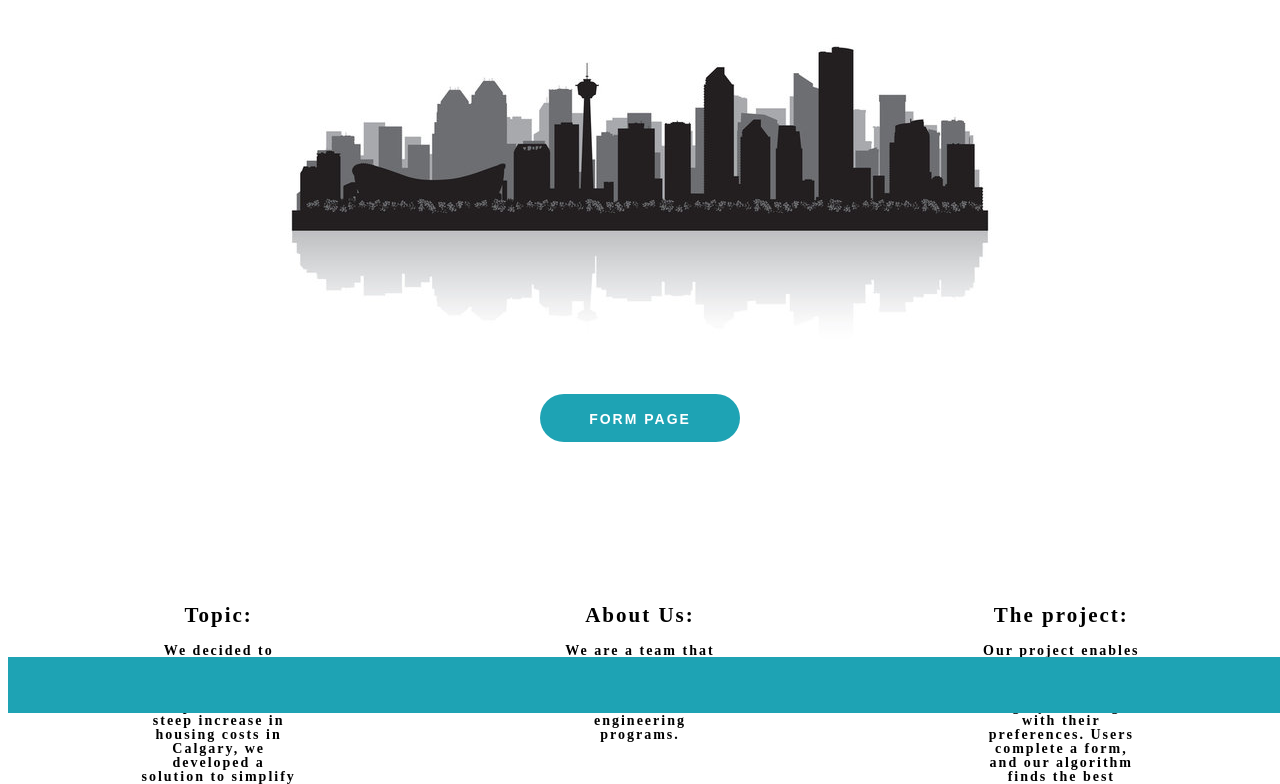
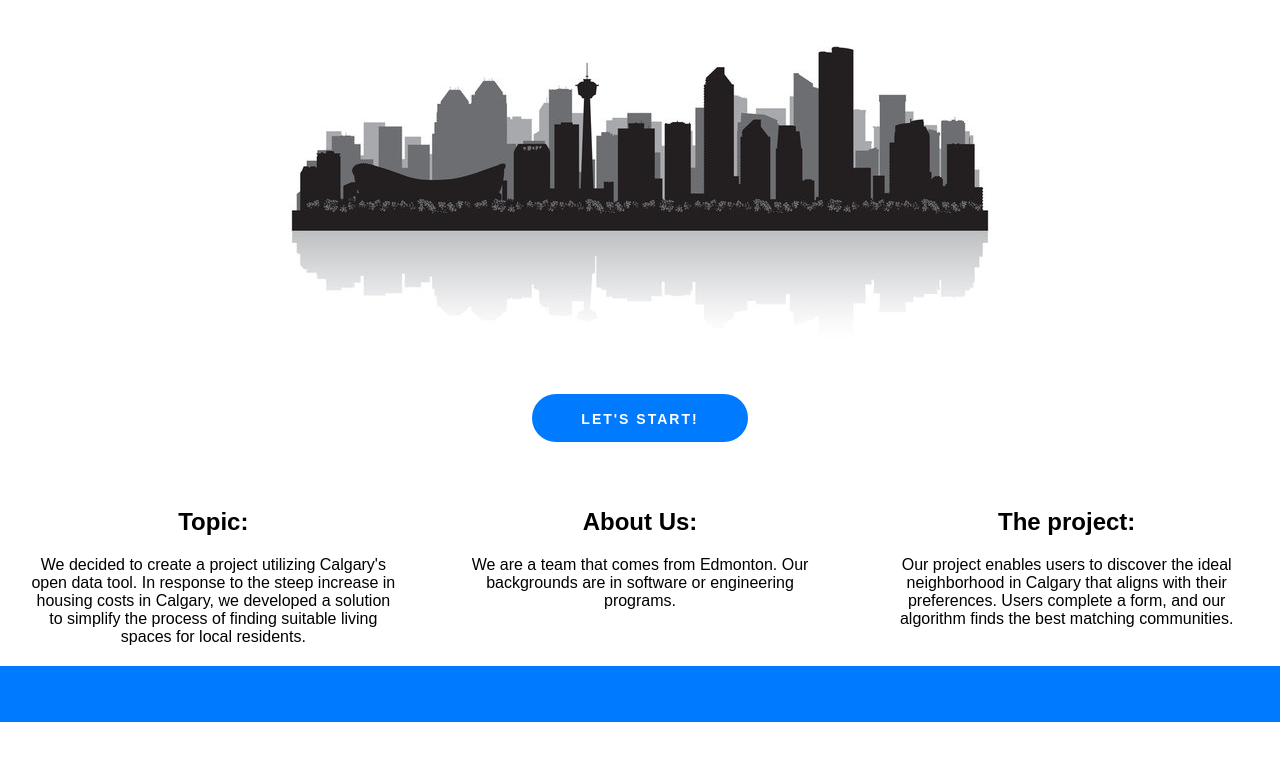
Before and after one commit to ebsb-calgaryhacks/UrbanRank, a website built with Parcel: page frontend/LandingPage.html in a window 1280 px wide. Shown: the part 78-862 px from the top of the page. After the commit the page ends 830 px from the top, so only its background shows below. Built offline with nearby package versions, Linux system fonts and the light colour scheme.

Commit message:
Genesis 1:3 Let there be light!

```diff
--- a/frontend/Landing.css
+++ b/frontend/Landing.css
@@ -1,3 +1,14 @@
+  :root{
+    font-family: Arial, Helvetica, sans-serif;
+  }
+
+  body, html {
+    height: 100%;
+    width: 100%;
+    margin: 0px;
+    padding: 0px;
+  }
+
   .BestButton{
   display: inline-block;
   outline: none;
@@ -16,7 +27,7 @@
   text-align: center;
   padding: 17px 48px;
   color: #fff;
-  background-color: #1ea3b4;
+  background-color: #007bff;
   height: 48px;
   }
 
@@ -47,28 +58,24 @@ article{
     width: 33.33%;
     text-align: center;
     color: #000;
-    letter-spacing: 2px;
-    font-weight: 700;
-    font-size: 14px;
-    line-height: 1;
     padding: 30px;
     text-wrap: wrap;
     flex-shrink: 1;
-    margin: 100px;
+    margin: 0px, 50px, 0px, 50px;
 }
 
 footer{
-  background-color: #1ea3b4;
+  background-color: #007bff;
   padding: 20px;
   text-align: center;
   color: white;
   position:fixed;
-  bottom: 9px;
-  width: 98%;
+  bottom: 0px;
+  width: 100vw;
 }
 
 header{
-    background-color: #1ea3b4;
+    background-color: #007bff;
     padding: 1px;
     text-align: center;
     color: white;
--- a/frontend/LandingPage.html
+++ b/frontend/LandingPage.html
@@ -8,14 +8,14 @@
 </head>
 <body>
 
-    <p class="pagetitle">Project Name</p>
+    <p class="pagetitle">Urban Rank</p>
 
     <p align="center">
     <img src="img/CalgarySkyline.jpg" alt="CalgarySkyline">
     </p>
 
     <p align="center">
-    <button class="BestButton" id="BUTTON">Form Page</button>
+    <button class="BestButton" id="BUTTON">Let's start!</button>
     </p>
 
     <section class="flexbox">
```
